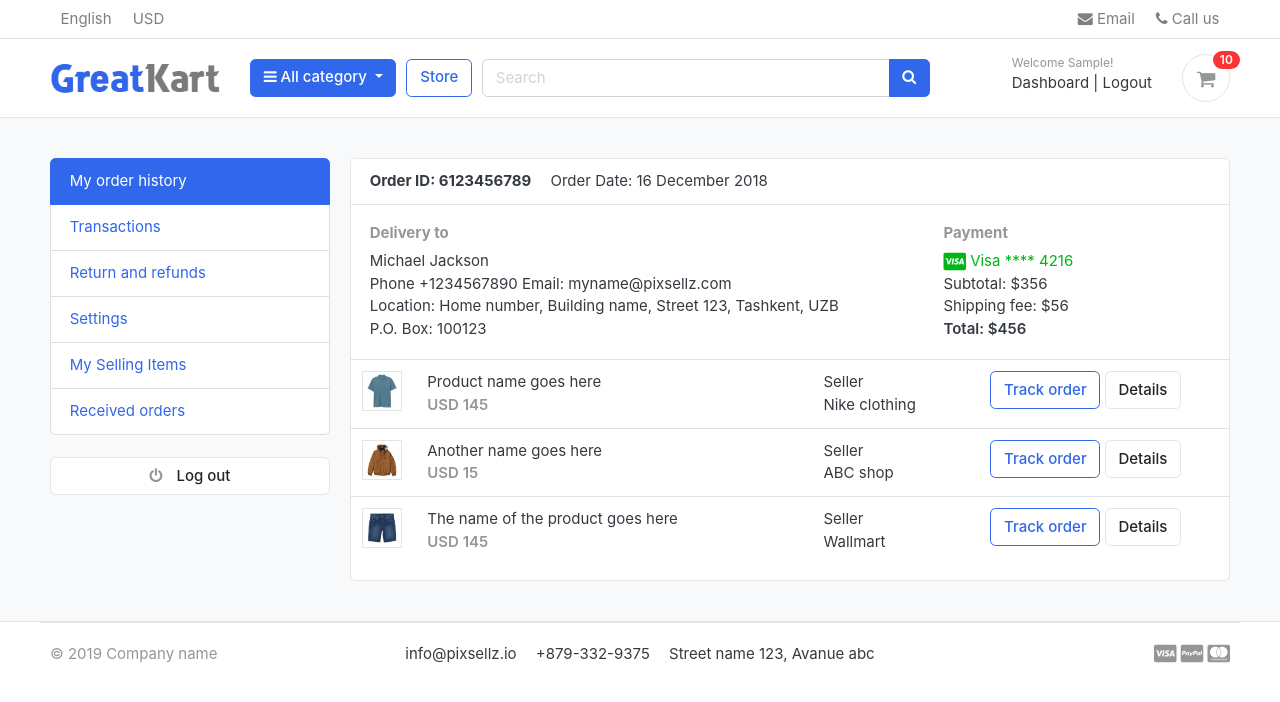
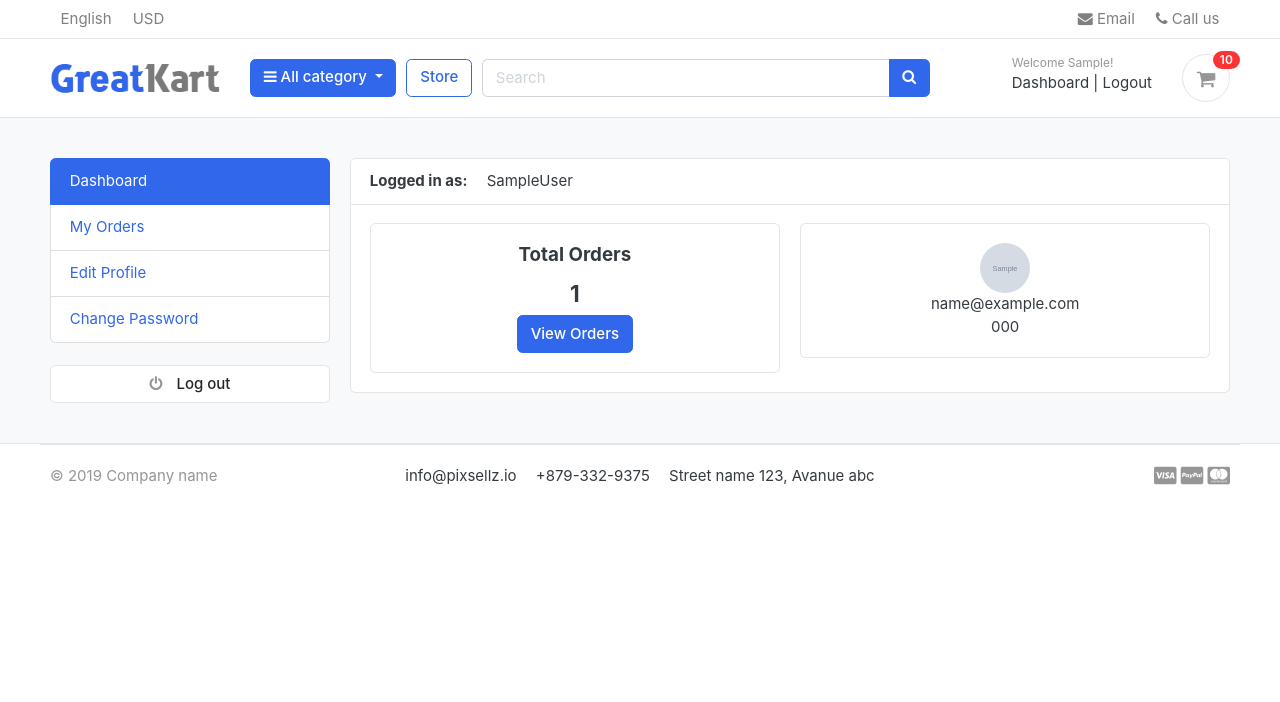
Before and after one commit to Aaniket136/Django-BigKart, a Django app: page /accounts/ in a window 1280 px wide. Shown: the top 702 px of the page. Run offline with Django 5.2, Linux system fonts and the light colour scheme; a user stored in the database is signed in; tables that the repository leaves empty hold one stand-in row (values such as "Sample post"); grey boxes marked "Sample" are stand-in pictures; some libraries are stand-ins or nearby versions; some web fonts are replaced.

Commit message:
Dashboard completed

```diff
--- a/accounts/models.py
+++ b/accounts/models.py
@@ -71,3 +71,17 @@ class Account(AbstractBaseUser):
 
     def has_module_perms(self, add_label):
         return True
+class UserProfile(models.Model):
+    user = models.OneToOneField(Account, on_delete=models.CASCADE)
+    address_line_1 = models.CharField(max_length=100, blank=True)
+    address_line_2 = models.CharField(max_length=100, blank=True)
+    profile_picture = models.ImageField(blank=True, upload_to='user_profile')
+    city = models.CharField(max_length=20, blank=True)
+    state = models.CharField(max_length=20, blank=True)
+    country = models.CharField(max_length=20, blank=True)
+
+    def full_address(self):
+        return f'{self.address_line_1}{self.address_line_2}'
+
+    def __str__(self):
+        return self.user.first_name
--- a/accounts/urls.py
+++ b/accounts/urls.py
@@ -12,6 +12,10 @@ urlpatterns=[
     path('forgotpassword/', views.forgotpassword, name='forgotpassword'),
     path('resetpassword_validate/<uidb64>/<token>/', views.resetpassword_validate, name='resetpassword_validate'),
     path('resetPassword/', views.resetPassword, name='resetPassword'),
+    path('my_orders/', views.my_orders, name='my_orders'),
+    path('edit_profile/', views.edit_profile, name='edit_profile'),
+    path('change_password/', views.change_password, name='change_password'),
+    path('order_detail/<int:order_id>/', views.order_detail, name='order_detail'),
 
 
 ]
--- a/accounts/views.py
+++ b/accounts/views.py
@@ -1,6 +1,6 @@
-from django.shortcuts import redirect, render
-from.forms import RegistrationForm
-from.models import Account,MyAccountManager
+from django.shortcuts import get_object_or_404, redirect, render
+from.forms import RegistrationForm,UserForm,UserProfileForm
+from.models import Account,MyAccountManager,UserProfile
 from django.contrib import messages,auth
 from django.contrib.auth.decorators import login_required
 import requests
@@ -15,6 +15,7 @@ from django.core.mail import EmailMessage
 from django.http import HttpResponse
 from carts.views import _cart_id
 from carts.models import Cart,CartItem
+from orders.models import Order,OrderProduct
 
 
 # Create your views here.
@@ -148,7 +149,14 @@ def activate(request, uidb64, token):
 
 @login_required(login_url='login')
 def dashboard(request):
-    return render(request, 'accounts/dashboard.html')
+    orders = Order.objects.order_by('-created_at').filter(user_id= request.user.id, is_ordered=True)
+    orders_count = orders.count()
+    userprofile = UserProfile.objects.get(user_id = request.user.id)
+    context ={
+        'orders_count':orders_count,
+        'userprofile':userprofile,
+    }
+    return render(request, 'accounts/dashboard.html',context)
 
 def forgotpassword(request):
     if request.method =='POST':
@@ -223,3 +231,70 @@ def resetPassword(request):
             return redirect('resetPassword')
     else:
         return render(request, 'accounts/resetPassword.html')
+
+@login_required(login_url='login')
+def my_orders(request):
+    orders = Order.objects.filter(user=request.user, is_ordered=True).order_by('-created_at')
+    context ={
+        'orders':orders,
+    }
+    return render(request, 'accounts/my_orders.html', context)
+
+@login_required(login_url='login')
+def edit_profile(request):
+    userprofile = get_object_or_404(UserProfile, user=request.user)
+    if request.method =='POST':
+        user_form = UserForm(request.POST, request.FILES, instance=request.user)
+        profile_form = UserProfileForm(request.POST, instance=userprofile)
+        if user_form.is_valid() and profile_form.is_valid():
+            user_form.save()
+            profile_form.save()
+            return redirect('edit_profile')
+    else:
+        user_form = UserForm(instance=request.user)
+        profile_form = UserProfileForm(instance=userprofile)
+    context={
+        'user_form':user_form,
+        'profile_form':profile_form,
+        'userprofile':userprofile,
+    }
+    return render(request, 'accounts/edit_profile.html', context)
+
+@login_required(login_url='login')
+def change_password(request):
+    if request.method =='POST':
+        current_password = request.POST['current_password']
+        new_password = request.POST['new_password']
+        confirm_password = request.POST['confirm_password']
+        user = Account.objects.get(username__exact = request.user.username)
+        if new_password == confirm_password:
+            success = user.check_password(current_password)
+            if success:
+                user.set_password(new_password)
+                user.save()
+                messages.success(request, 'Password update succesfully.')
+                return redirect('change_password')
+            else:
+                messages.error(request, 'Please enter valid current password!')
+                return redirect('change_password')
+        else:
+            messages.error(request, 'Password does not match!')
+            return redirect('change_password')
+
+
+
+    return render(request, 'accounts/change_password.html')
+
+@login_required(login_url='login')
+def order_detail(request, order_id):
+    order_detail = OrderProduct.objects.filter(order__order_number = order_id)
+    order = Order.objects.get(order_number = order_id)
+    subtotal = 0
+    for i in order_detail:
+        subtotal += i.product_price*i.quantity
+    context={
+        'order_detail':order_detail,
+        'order':order,
+        'subtotal':subtotal,
+    }
+    return render(request, 'accounts/order_detail.html', context)
--- a/templates/accounts/dashboard.html
+++ b/templates/accounts/dashboard.html
@@ -6,86 +6,38 @@
 
 <div class="container">
 	<div class="row">
-	<aside class="col-md-3">
-		<!--   SIDEBAR   -->
-		<ul class="list-group">
-			<a class="list-group-item active" href="#"> My order history </a>
-			<a class="list-group-item" href="#"> Transactions </a>
-			<a class="list-group-item" href="#"> Return and refunds </a>
-			<a class="list-group-item" href="#">Settings </a>
-			<a class="list-group-item" href="#"> My Selling Items </a>
-			<a class="list-group-item" href="#"> Received orders </a>
-		</ul>
-		<br>
-		<a class="btn btn-light btn-block" href="{% url 'logout' %}"> <i class="fa fa-power-off"></i> <span class="text">Log out</span> </a>
-		<!--   SIDEBAR .//END   -->
-	</aside>
+{% include 'includes/dashboard_sidebar.html' %}
 	<main class="col-md-9">
 		<article class="card">
 		<header class="card-header">
-			<strong class="d-inline-block mr-3">Order ID: 6123456789</strong>
-			<span>Order Date: 16 December 2018</span>
+			<strong class="d-inline-block mr-3">Logged in as:</strong>
+			<span>{{ user.full_name }}</span>
 		</header>
 		<div class="card-body">
 			<div class="row">
-				<div class="col-md-8">
-					<h6 class="text-muted">Delivery to</h6>
-					<p>Michael Jackson <br>
-					Phone +1234567890 Email: myname@pixsellz.com <br>
-			    	Location: Home number, Building name, Street 123,  Tashkent, UZB <br>
-			    	P.O. Box: 100123
-			 		</p>
+
+				<div class="col-md-6">
+					<div class="card" style="text-align: center;">
+						<div class="card-body">
+							<h5 class="card-title">Total Orders</h5>
+							<h4>{{ orders_count }}</h4>
+							<a href="{% url 'my_orders' %}" class="btn btn-primary">View Orders</a>
+						</div>
+					</div>
 				</div>
-				<div class="col-md-4">
-					<h6 class="text-muted">Payment</h6>
-					<span class="text-success">
-						<i class="fab fa-lg fa-cc-visa"></i>
-					    Visa  **** 4216
-					</span>
-					<p>Subtotal: $356 <br>
-					 Shipping fee:  $56 <br>
-					 <span class="b">Total:  $456 </span>
-					</p>
+				<div class="col-md-6">
+					<div class="card" style="text-align: center;">
+						<div class="card-body">
+							<img src="{{ userprofile.profile_picture.url }}" alt="User profile picture" width="50" height="50" style="border-radius: 50%;">
+							<p class="mb-0">{{ user.email }}</p>
+							<p>{{ user.phone_number }}</p>
+						</div>
+					</div>
 				</div>
+
 			</div> <!-- row.// -->
 		</div> <!-- card-body .// -->
-		<div class="table-responsive">
-		<table class="table table-hover">
-			<tr>
-				<td width="65">
-					<img src="../images/items/1.jpg" class="img-xs border">
-				</td>
-				<td>
-					<p class="title mb-0">Product name goes here </p>
-					<var class="price text-muted">USD 145</var>
-				</td>
-				<td> Seller <br> Nike clothing </td>
-				<td width="250"> <a href="#" class="btn btn-outline-primary">Track order</a> <a href="#" class="btn btn-light"> Details </a> </td>
-			</tr>
-			<tr>
-				<td>
-					<img src="../images/items/2.jpg" class="img-xs border">
-				</td>
-				<td>
-					<p class="title mb-0">Another name goes here </p>
-					<var class="price text-muted">USD 15</var>
-				</td>
-				<td> Seller <br> ABC shop </td>
-				<td> <a href="#" class="btn btn-outline-primary">Track order</a> <a href="#" class="btn btn-light"> Details </a> </td>
-			</tr>
-			<tr>
-				<td>
-					<img src="../images/items/3.jpg" class="img-xs border">
-				</td>
-				<td>
-					<p class="title mb-0">The name of the product  goes here </p>
-					<var class="price text-muted">USD 145</var>
-				</td>
-				<td> Seller <br> Wallmart </td>
-				<td> <a href="#" class="btn btn-outline-primary">Track order</a> <a href="#" class="btn btn-light"> Details </a> </td>
-			</tr>
-		</table>
-		</div> <!-- table-responsive .end// -->
+
 		</article> <!-- order-group.// -->
 	</main>
 </div> <!-- row.// -->
--- /dev/null
+++ b/templates/includes/dashboard_sidebar.html
@@ -0,0 +1,12 @@
+	<aside class="col-md-3">
+		<!--   SIDEBAR   -->
+		<ul class="list-group">
+			<a class="list-group-item {% if '/accounts/' == request.path %}active {% endif %}" href="{% url 'dashboard' %}"> Dashboard </a>
+			<a class="list-group-item {% if '/my_orders/' in request.path %}active {% endif %}" href="{% url 'my_orders' %}"> My Orders </a>
+			<a class="list-group-item {% if '/edit_profile/' in request.path %}active {% endif %}" href="{% url 'edit_profile' %}"> Edit Profile </a>
+			<a class="list-group-item {% if '/change_password/' in request.path %}active {% endif %}" href="{% url 'change_password' %}">Change Password </a>
+		</ul>
+		<br>
+		<a class="btn btn-light btn-block" href="{% url 'logout' %}"> <i class="fa fa-power-off"></i> <span class="text">Log out</span> </a>
+		<!--   SIDEBAR .//END   -->
+	</aside>
```
Also changed, not shown: accounts/admin.py (+24 -7 lines), accounts/forms.py (+23 -1 lines), templates/accounts/change_password.html (added, +53 -0 lines), templates/accounts/edit_profile.html (added, +82 -0 lines), templates/accounts/my_orders.html (added, +55 -0 lines), templates/accounts/order_detail.html (added, +110 -0 lines), accounts/migrations/0002_userprofile.py (added).
